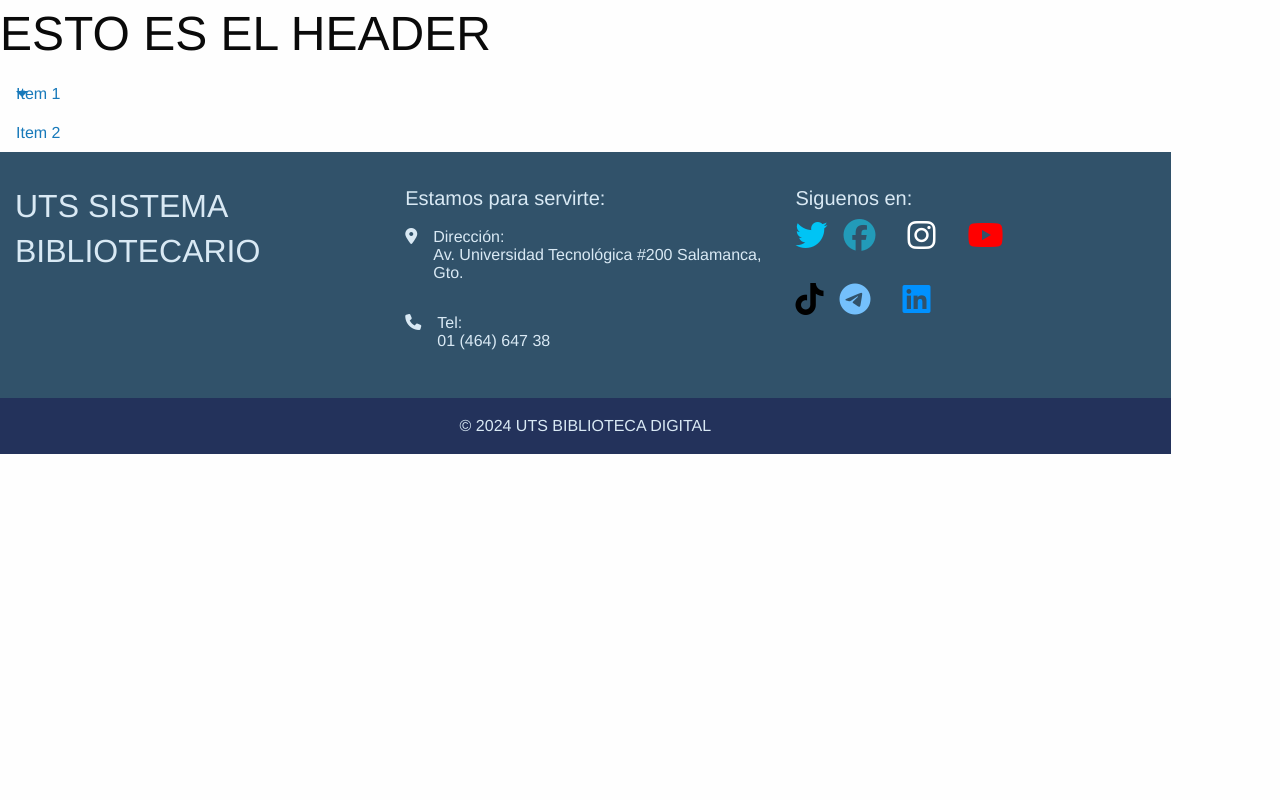
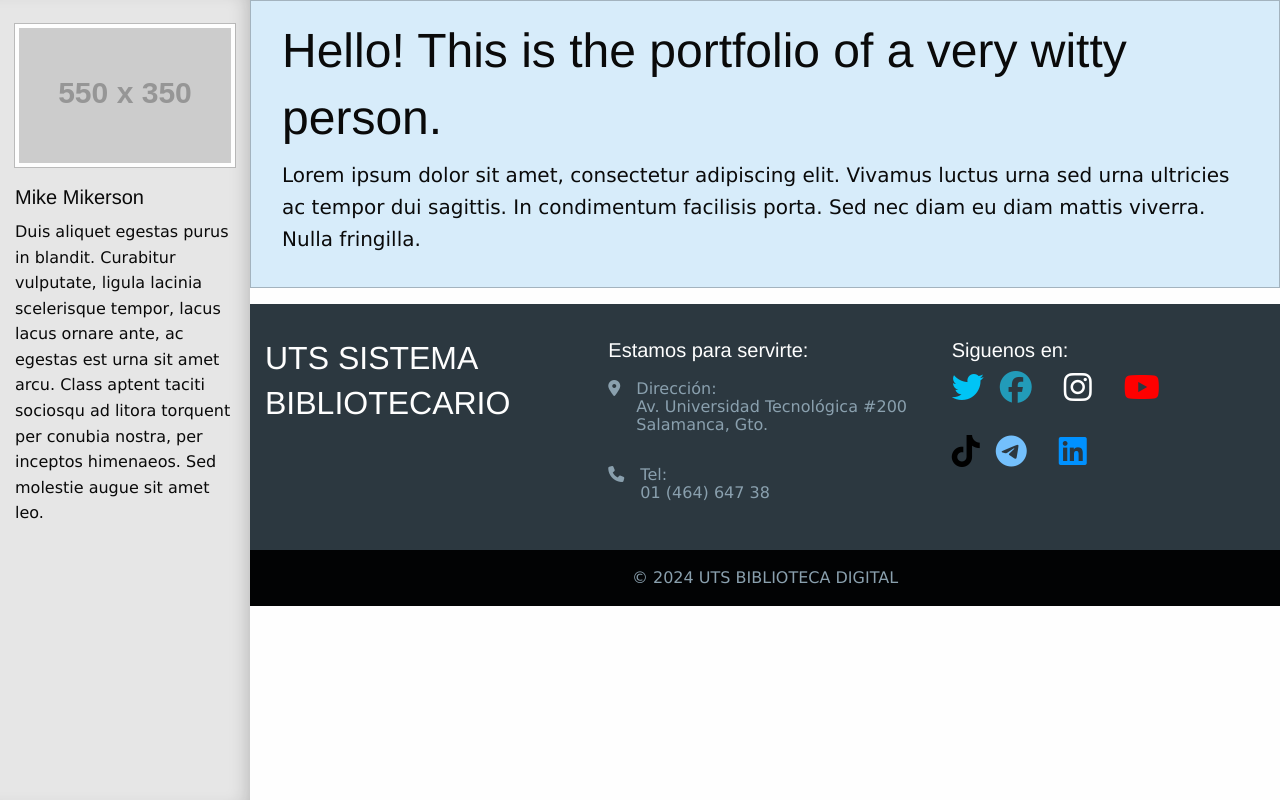
Before and after one commit to SNeftaliRG/BIBLIOTECA_DIGITAL_FRAMEWORK-FUNDATION, a Django app: template PRUEBA_BIBLIOTECA_FUNDATION/templates/base.html in a window 1280 px wide. Run offline with Django 5.2, Linux system fonts and the light colour scheme; the template is opened without the code that fills it, so the values that code supplies are empty; grey boxes labelled with a size stand in for pictures from a placeholder-image service; some libraries are stand-ins or nearby versions.

Commit message:
estructura

```diff
--- /dev/null
+++ b/PRUEBA_BIBLIOTECA_FUNDATION/EJEMPLO/static/css/style_ejemplo.css
@@ -0,0 +1,6 @@
+#espacio {
+    margin-top: 2rem;
+    margin-bottom: 2rem;
+    margin-left: 2rem;
+    margin-right: 2rem;
+}
--- a/PRUEBA_BIBLIOTECA_FUNDATION/EJEMPLO/static/style.css
+++ /dev/null
@@ -1 +0,0 @@
-*{background-color: blueviolet;}
--- a/PRUEBA_BIBLIOTECA_FUNDATION/EJEMPLO/views.py
+++ b/PRUEBA_BIBLIOTECA_FUNDATION/EJEMPLO/views.py
@@ -7,4 +7,4 @@ def baseview(request):
 
 def ejemploview(request):
     #ejemplo llamando a base
-    return render(request,"index.html")
+    return render(request,"index_ejemplo.html")
--- a/PRUEBA_BIBLIOTECA_FUNDATION/PRUEBA_BIBLIOTECA_FUNDATION/urls.py
+++ b/PRUEBA_BIBLIOTECA_FUNDATION/PRUEBA_BIBLIOTECA_FUNDATION/urls.py
@@ -21,7 +21,7 @@ from EJEMPLO.views import ejemploview
 
 urlpatterns = [
     path('admin/', admin.site.urls),
-    path('',baseview),
-    path('ejemplo/',ejemploview)
+    path('base',baseview),
+    path('',ejemploview)
 
 ]
--- /dev/null
+++ b/PRUEBA_BIBLIOTECA_FUNDATION/static/css/base.css
@@ -0,0 +1,3 @@
+*{
+    font-family: Verdana, Geneva, Tahoma, sans-serif;
+}
--- a/PRUEBA_BIBLIOTECA_FUNDATION/static/css/footer.css
+++ b/PRUEBA_BIBLIOTECA_FUNDATION/static/css/footer.css
@@ -1,18 +1,16 @@
 
 .marketing-site-footer {
-    background:#31526A;
-    color: #D9E9F4;
+  background: #2c3840;
+  color: #8aa0ae;
   padding: 2rem 0 0;
-    position: absolute;
 }
 
 .marketing-site-footer .marketing-site-footer-menu-social a {
-    color: #23325b
+  color: #fefefe;
 }
 
 .marketing-site-footer .column-block {
-    margin-bottom: 40px;
-    size: 50px;
+  margin-bottom: 30px;
 }
 
 .marketing-site-footer > .row {
@@ -26,13 +24,13 @@
 }
 
 .marketing-site-footer-name {
-    color: #D9E9F4;
+  color: #fefefe;
   margin-bottom: 1rem;
   font-size: 2rem;
 }
 
 .marketing-site-footer-title {
-    color: #D9E9F4;
+  color: #fefefe;
   margin-bottom: 1rem;
   font-size: 1.25rem;
 }
@@ -46,7 +44,7 @@
 
 .marketing-site-footer-block .fa {
   font-size: 2rem;
-    color: #23325b;
+  color: #020304;
 }
 
 .marketing-site-footer-block p {
@@ -55,7 +53,7 @@
 }
 
 .marketing-site-footer-bottom {
-    background: #23325b;
+  background: #020304;
   padding: 1rem 0;
 }
 
@@ -71,7 +69,7 @@
 }
 
 .marketing-site-footer-bottom .marketing-site-footer-bottom-links a {
-    color: #23325b;
+  color: #8aa0ae;
 }
 
 @media screen and (max-width: 63.9375em) {
--- a/PRUEBA_BIBLIOTECA_FUNDATION/templates/base.html
+++ b/PRUEBA_BIBLIOTECA_FUNDATION/templates/base.html
@@ -10,6 +10,7 @@
         <!--link href="https://cdnjs.cloudflare.com/ajax/libs/font-awesome/4.7.0/css/font-awesome.css" rel="stylesheet"-->
         <link href="https://cdnjs.cloudflare.com/ajax/libs/font-awesome/6.5.2/css/all.min.css" rel="stylesheet">
         <link rel="stylesheet" href="{% static 'css/footer.css' %}" >
+        <link rel="stylesheet" href="{% static 'css/base.css' %}" >
 
 
         <!-- foundation-float.min.css: Compressed CSS with legacy Float Grid -->
@@ -23,24 +24,24 @@
 
         <link rel="stylesheet" href="{% static 'css/foundation.css' %}">
         <link rel="stylesheet" href="{% static 'css/app.css' %}">
+        <link rel="stylesheet" href="{% static 'css/style_ejemplo.css' %}">
 
     </head>
+    <body>
+        <div class="off-canvas-wrapper">
+            <div class="off-canvas-wrapper-inner" data-off-canvas-wrapper>
+                {% include "sidebar.html" %}
+                <div class="off-canvas-content" data-off-canvas-content>
+                    {% include "header.html" %}
+                    {% block content %}{% endblock %}
+                    {% include "footer.html" %}
+                </div>
+            </div>
+        </div>
 
 
-    <body>
 
 
-        {% include "header.html" %}
-        {% include "sidebar.html" %}
-
-
-     <div  class="container">
-       {% block content %}
-
-       {% endblock %}
-       {% include "footer.html" %}
-
-     </div>
 
     </body>
 
--- a/PRUEBA_BIBLIOTECA_FUNDATION/templates/footer.html
+++ b/PRUEBA_BIBLIOTECA_FUNDATION/templates/footer.html
@@ -1,4 +1,4 @@
-<footer class="marketing-site-footer">
+<footer class="marketing-site-footer" >
   <div class="row medium-unstack">
     <div class="medium-4 columns">
       <h4 class="marketing-site-footer-name">UTS SISTEMA BIBLIOTECARIO</h4>
--- a/PRUEBA_BIBLIOTECA_FUNDATION/templates/header.html
+++ b/PRUEBA_BIBLIOTECA_FUNDATION/templates/header.html
@@ -1 +1,6 @@
-<H1>ESTO ES EL HEADER</H1>
+<div class="callout primary">
+    <div class="row column">
+      <h1>Hello! This is the portfolio of a very witty person.</h1>
+      <p class="lead">Lorem ipsum dolor sit amet, consectetur adipiscing elit. Vivamus luctus urna sed urna ultricies ac tempor dui sagittis. In condimentum facilisis porta. Sed nec diam eu diam mattis viverra. Nulla fringilla.</p>
+    </div>
+  </div>
--- a/PRUEBA_BIBLIOTECA_FUNDATION/templates/sidebar.html
+++ b/PRUEBA_BIBLIOTECA_FUNDATION/templates/sidebar.html
@@ -1,10 +1,8 @@
-<ul class="vertical menu accordion-menu" data-accordion-menu>
-    <li>
-      <a href="#">Item 1</a>
-      <ul class="menu vertical nested">
-        <li><a href="#">Item 1A</a></li>
-        <li><a href="#">Item 1B</a></li>
-      </ul>
-    </li>
-    <li><a href="#">Item 2</a></li>
-  </ul>
+<div class="off-canvas position-left reveal-for-large" id="my-info" data-off-canvas data-position="left">
+  <div class="row column">
+    <br>
+    <img class="thumbnail" src="https://placehold.it/550x350">
+    <h5>Mike Mikerson</h5>
+    <p>Duis aliquet egestas purus in blandit. Curabitur vulputate, ligula lacinia scelerisque tempor, lacus lacus ornare ante, ac egestas est urna sit amet arcu. Class aptent taciti sociosqu ad litora torquent per conubia nostra, per inceptos himenaeos. Sed molestie augue sit amet leo.</p>
+  </div>
+</div>
```
Also changed, not shown: PRUEBA_BIBLIOTECA_FUNDATION/EJEMPLO/templates/index.html (deleted, +0 -9 lines), PRUEBA_BIBLIOTECA_FUNDATION/EJEMPLO/templates/index_ejemplo.html (added, +38 -0 lines), PRUEBA_BIBLIOTECA_FUNDATION/templates/footer2.html (added, +45 -0 lines). Lines whose indentation alone changed are shown as unchanged.
